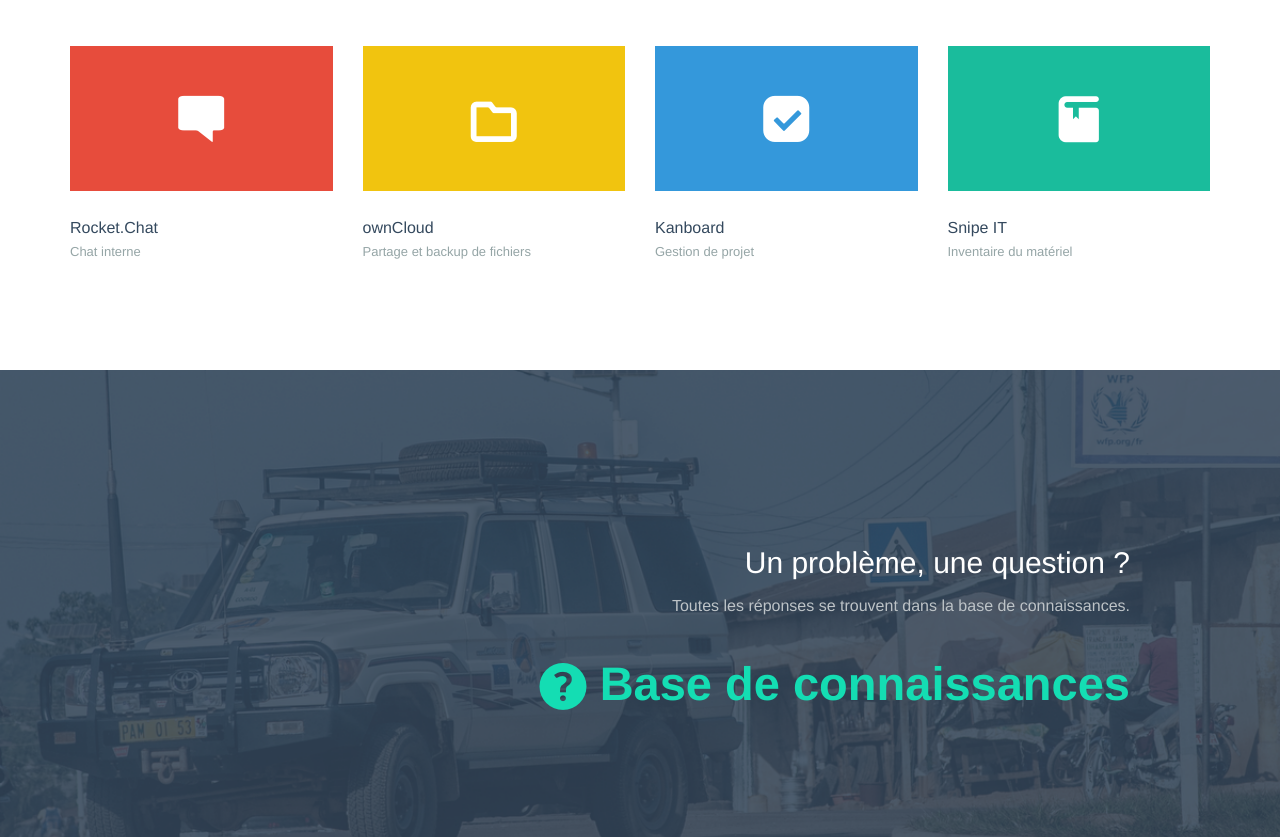
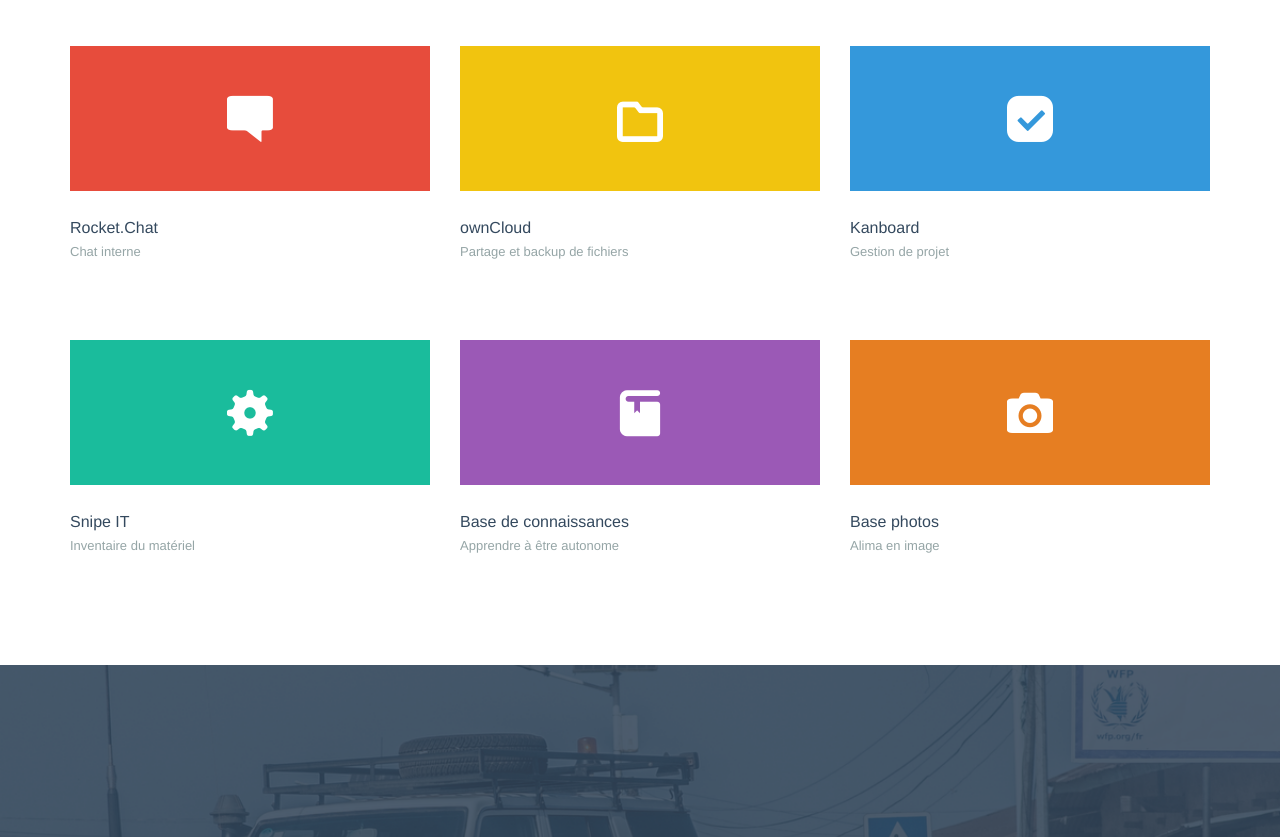
Before and after one commit to alima-ngo/guinea-srv-home, a plain HTML site: page index.html in a window 1280 px wide. Shown: the part 260-1097 px from the top of the page. Drawn offline with Linux system fonts and the light colour scheme.

Commit message:
added photos

```diff
--- a/index.html
+++ b/index.html
@@ -9,7 +9,6 @@
     <meta name="viewport" content="width=device-width, initial-scale=1.0, maximum-scale=1.0, user-scalable=no" />
     <meta name="apple-mobile-web-app-status-bar-style" content="black" />
     <link rel="shortcut icon" href="startup/flat-ui/images/favicon.ico">
-
     <link rel="stylesheet" href="startup/flat-ui/bootstrap/css/bootstrap.css">
     <link rel="stylesheet" href="startup/flat-ui/css/flat-ui.css">
     <!-- Using only with Flat-UI (free)-->
@@ -17,12 +16,11 @@
     <!-- end -->
     <link rel="stylesheet" href="startup/common-files/css/animations.css">
     <link rel="stylesheet" href="static/css/style.css">
-
     <title>Alima Guinée</title>
   </head>
-
   <body>
-	<div class="page-wrapper"><header class="header-3">
+    <div class="page-wrapper">
+      <header class="header-3">
         <div class="container">
           <div class="row">
             <nav class="navbar col-sm-12" role="navigation">
@@ -42,10 +40,9 @@
       </header>
       <section class="projects-4">
         <div class="container">
-			<h3>1 seul compte. 4 applications utiles.</h3>
-
+          <h3>Listes des applications à votre disposition</h3>
           <div class="projects row">
-				<div class="project-wrapper col-sm-3">
+            <div class="project-wrapper col-sm-4">
               <div class="project">
                 <div class="photo-wrapper bg-alizarin">
                   <div class="photo"></div>
@@ -57,8 +54,7 @@
                 </div>
               </div>
             </div>
-
-				<div class="project-wrapper col-sm-3">
+            <div class="project-wrapper col-sm-4">
               <div class="project">
                 <div class="photo-wrapper bg-sun-flower">
                   <div class="photo"></div>
@@ -70,8 +66,7 @@
                 </div>
               </div>
             </div>
-
-				<div class="project-wrapper col-sm-3">
+            <div class="project-wrapper col-sm-4">
               <div class="project">
                 <div class="photo-wrapper bg-peter-river">
                   <div class="photo"></div>
@@ -83,16 +78,41 @@
                 </div>
               </div>
             </div>
-
-				<div class="project-wrapper col-sm-3">
+          </div>
+					<div class="projects row">
+						<div class="project-wrapper col-sm-4">
               <div class="project">
                 <div class="photo-wrapper bg-turquoise">
                   <div class="photo"></div>
-							<a href="http://192.168.1.66:34002" target="_blank" class="overlay"><span class="fui-book"></span></a>
+                  <a href="http://192.168.1.66:34002" target="_blank" class="overlay"><span class="fui-gear"></span></a>
                 </div>
                 <div class="info">
-							<a href="http://192.168.1.66:34002" target="_blank" class="name color-green-sea">Snipe IT</a href="#">
+                  <a href="http://192.168.1.66:34002" target="_blank" class="name color-green-sea">Snipe IT</a>
                     Inventaire du matériel
+                </div>
+              </div>
+            </div>
+						<div class="project-wrapper col-sm-4">
+              <div class="project">
+                <div class="photo-wrapper bg-amethyst">
+                  <div class="photo"></div>
+                  <a href="http://192.168.1.66/dokuwiki" target="_blank" class="overlay"><span class="fui-book"></span></a>
+                </div>
+                <div class="info">
+                  <a href="http://192.168.1.66/dokuwiki" target="_blank" class="name color-wisteria">Base de connaissances</a>
+                  Apprendre à être autonome
+                </div>
+              </div>
+            </div>
+						<div class="project-wrapper col-sm-4">
+              <div class="project">
+                <div class="photo-wrapper bg-carrot">
+                  <div class="photo"></div>
+                  <a href="http://192.168.1.66/~communication/photo" target="_blank" class="overlay"><span class="fui-photo"></span></a>
+                </div>
+                <div class="info">
+                  <a href="http://192.168.1.66/~communication/photo" target="_blank" class="name color-pumpkin">Base photos</a>
+                  Alima en image
                 </div>
               </div>
             </div>
@@ -104,11 +124,11 @@
       	<div class="container">
       		<div class="content">
       			<h3>Un problème, une question ?</h3>
-					<p>Toutes les réponses se trouvent dans la base de connaissances.</p>
+      			<p>Le HelpDesk est là pour vous aider.</p>
       			<div class="links">
-						<a href="http://192.168.1.66/dokuwiki" target="_blank">
-							<span class="fui-question"></span>
-							Base de connaissances
+      				<a href="mailto:guinee.helpdesk@alima-ngo.org">
+      					<span class="fui-mail"></span>
+      					guinee.helpdesk@alima-ngo.org
       				</a>
       			</div>
       			</div>
@@ -118,7 +138,8 @@
         <div class="container">
           Made with <span class="fui-heart"> </span> in Conakry
         </div>
-		</footer>            <!-- Placed at the end of the document so the pages load faster -->
+      </footer>
+      <!-- Placed at the end of the document so the pages load faster -->
       <script src="startup/common-files/js/jquery-1.10.2.min.js"></script>
       <script src="startup/common-files/js/jquery.bxslider.min.js"></script>
       <script src="startup/common-files/js/jquery.scrollTo-1.4.3.1-min.js"></script>
--- a/startup/ui-kit/ui-kit-projects/less/project-4.less
+++ b/startup/ui-kit/ui-kit-projects/less/project-4.less
@@ -77,6 +77,14 @@
                 color: @green-sea;
                 .transition(color .4s);
             }
+            &.color-pumpkin:hover, &.color-pumpkin.hover {
+                color: @pumpkin;
+                .transition(color .4s);
+            }
+            &.color-wisteria:hover, &.color-wisteria.hover {
+                color: @wisteria;
+                .transition(color .4s);
+            }
         }
         .project:hover {
             .photo {
```
Also changed, not shown: startup/flat-ui/less/variables.less (line endings or trailing spaces), static/css/style.css. Lines whose indentation alone changed are shown as unchanged.
